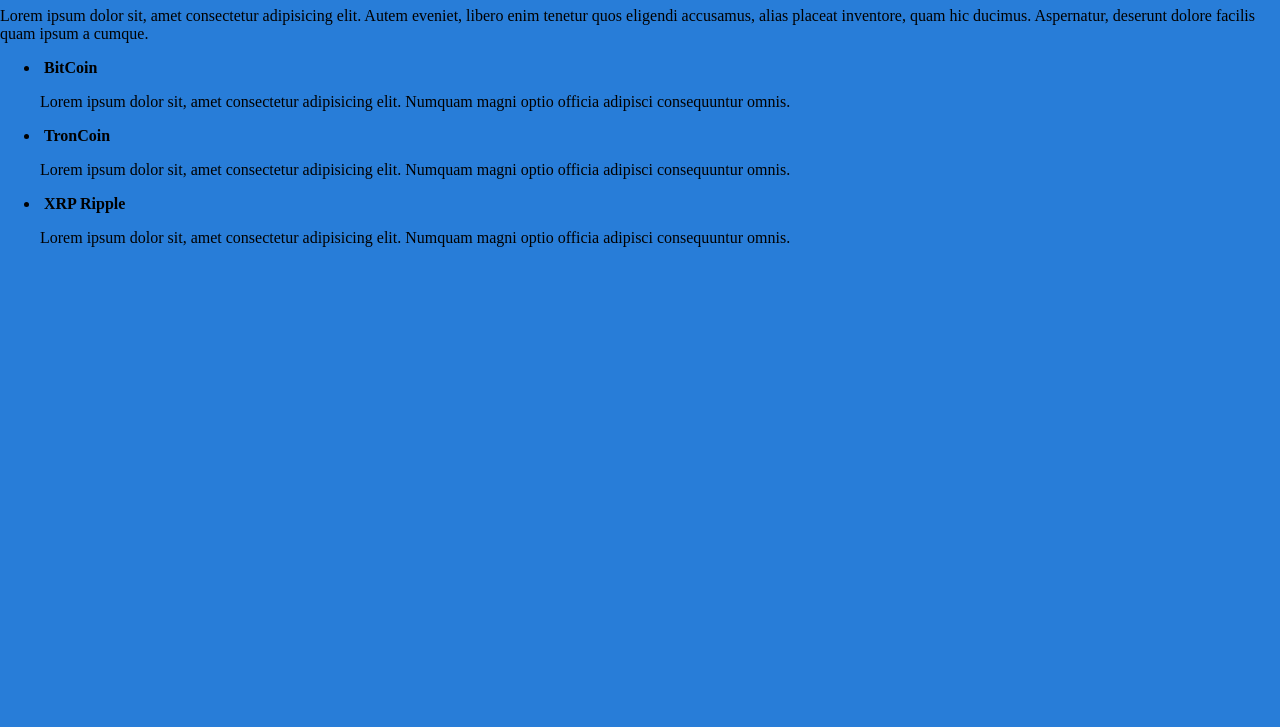
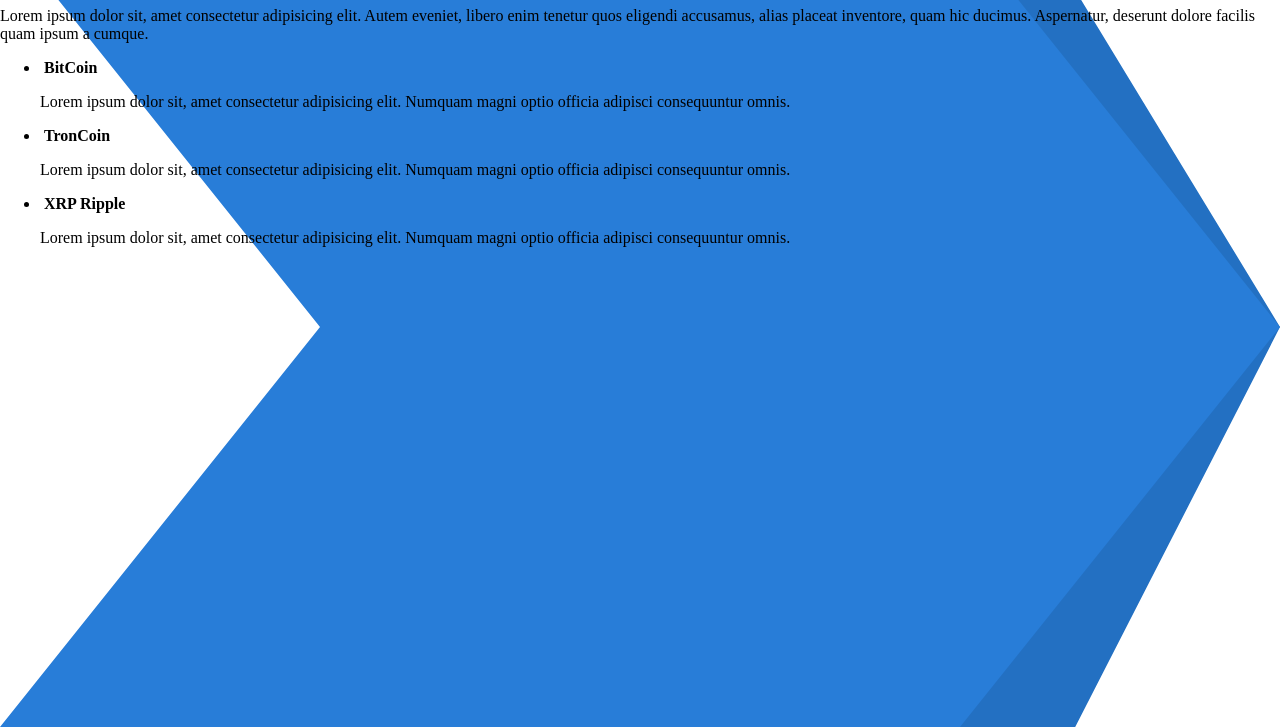
Before and after one commit to hanumancode/Animating-CSS3-Perspective-UI, a plain HTML site: page index.html in a window 1280 px wide. Shown: the part 73-800 px from the top of the page. Drawn offline with Linux system fonts and the light colour scheme.

Commit message:
added clip-path styling to both background(2) classes

```diff
--- a/style.css
+++ b/style.css
@@ -18,6 +18,15 @@ body {
 }
 
 .background {
+    -webkit-clip-path: polygon(75% 0%, 100% 50%, 75% 100%, 0% 100%, 25% 50%, 0% 0%);
+    clip-path: polygon(75% 0%, 100% 50%, 75% 100%, 0% 100%, 25% 50%, 0% 0%);
     z-index: -1;
     background-color: #287dd8;
 }
+
+.background2 {
+    -webkit-clip-path: polygon(81% 0, 100% 50%, 84% 100%, 9% 100%, 38% 49%, 11% 0);
+    clip-path: polygon(81% 0, 100% 50%, 84% 100%, 9% 100%, 38% 49%, 11% 0);
+    z-index: -2;
+    background-color: #2370c2;
+}
```
